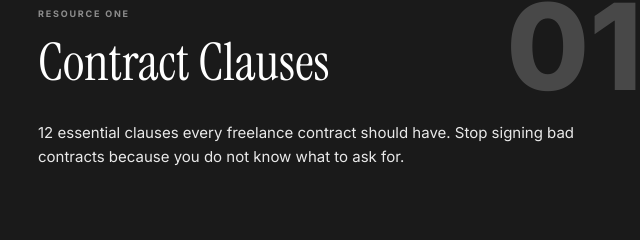
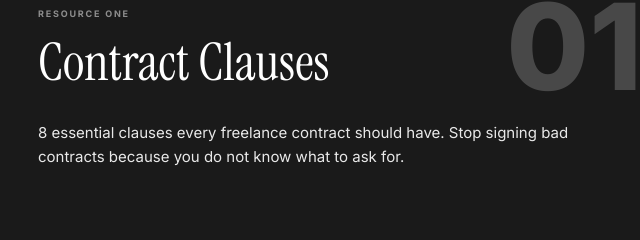
Before and after one commit to sabrinassantiago/resources, a plain HTML site: page index.html in a window 1280 px wide. Shown: the part 515-755 px from the top of the page, 64-704 px from the left. Drawn offline with Linux system fonts and the light colour scheme.

Commit message:
Update index.html

```diff
--- a/index.html
+++ b/index.html
@@ -345,7 +345,7 @@
       <div class="item-header">
         <div class="item-label">Resource One</div>
         <div class="item-title">Contract Clauses</div>
-        <p class="item-description">12 essential clauses every freelance contract should have. Stop signing bad contracts because you do not know what to ask for.</p>
+        <p class="item-description">8 essential clauses every freelance contract should have. Stop signing bad contracts because you do not know what to ask for.</p>
       </div>
     </div>
     <div class="item-arrow">→</div>
```
